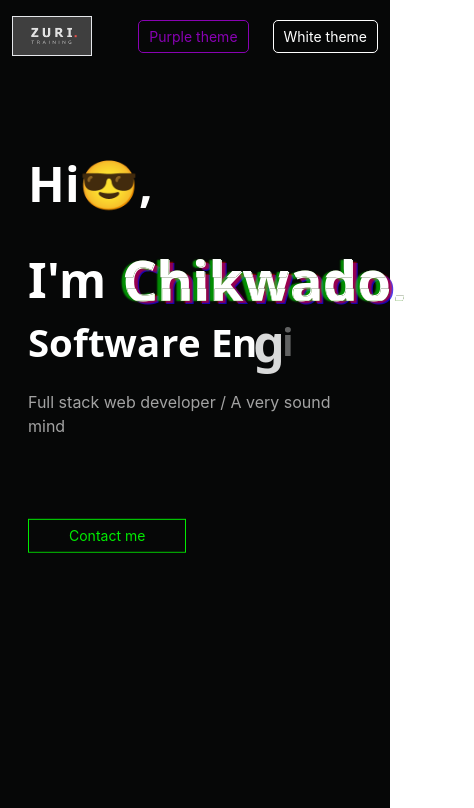
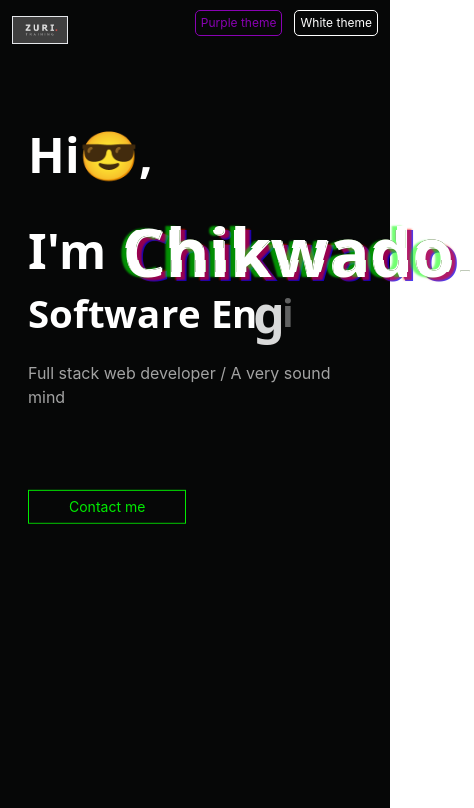
Before and after one commit to Quado2/portfolio, a React (Create React App) app: page / in a window 390 px wide. Shown: the top 808 px of the page, 474 px wide, since content can reach past the window. Built offline with nearby package versions, Linux system fonts and the light colour scheme.

Commit message:
corrected zuri image

```diff
--- a/src/App.css
+++ b/src/App.css
@@ -29,9 +29,10 @@ html, body { height: 100%; width: 100%;}
 }
 
 .theme button{
-  font-size: 14px;
-  padding: 5px 10px;
-  margin: 20px 0.75rem;
+  font-size: 12px;
+  padding: 3px 5px;
+  margin-top: 10px ;
+  margin-right: 0.75rem;
   border-radius: 5px;
 }
 
--- a/src/App.js
+++ b/src/App.js
@@ -38,7 +38,7 @@ function App() {
         :
         <div className='app-wrapper h-100'>
           <div className='theme flex items-start' style={{color: 'white'}}>
-            <img className='border w-20 mt-4 ml-3 mr-auto' src ={zuriImage} alt='zuri logo' />
+            <img className='border w-14 mt-4 ml-3 mr-auto' src ={zuriImage} alt='zuri logo' />
             <button className="purple-button" onClick={()=> dispatch(changeTheme("theme-purple"))}>Purple theme</button>
             <button className="white-button" onClick={() => dispatch(changeTheme("theme-white"))}>White theme</button>
           </div>
--- a/src/Containers/Home/Home.scss
+++ b/src/Containers/Home/Home.scss
@@ -250,7 +250,7 @@ div h2{
     }
 }
 
-@media screen and (min-width:320px) and (max-width: 766px){
+@media screen and (min-width:370px) and (max-width: 766px){
     .top-home-container{
         .first-h2 h2, .first-h2b h2{
             font-size: 3rem;
@@ -259,7 +259,39 @@ div h2{
 
         .glitch{
             height: 5rem;
-            font-size: 3.4rem;
+            font-size: 4.2rem;
+            padding-bottom: 5px;
+        }
+
+        .third-h2{
+            font-size: 2.4rem;
+            margin-top: 1.3rem;
+        }
+    }
+}
+@media screen and (min-width:320px) and (max-width: 370px){
+    .top-home-container{
+
+
+        .glitch{
+            height: 5rem;
+            font-size: 3.2rem;
+            padding-bottom: 5px;
+        }
+
+    }
+}
+
+@media screen and (min-width:370px) and (max-width: 766px){
+    .top-home-container{
+        .first-h2 h2, .first-h2b h2{
+            font-size: 3rem;
+            padding-bottom: 5px;
+        }
+
+        .glitch{
+            height: 5rem;
+            font-size: 4.2rem;
             padding-bottom: 5px;
         }
 
```
